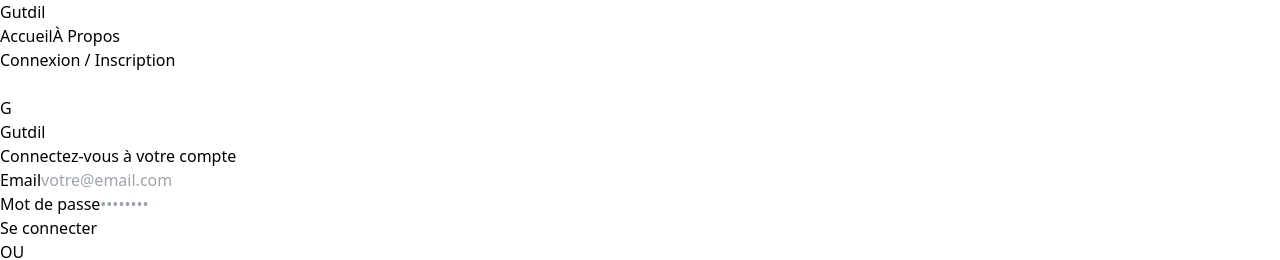
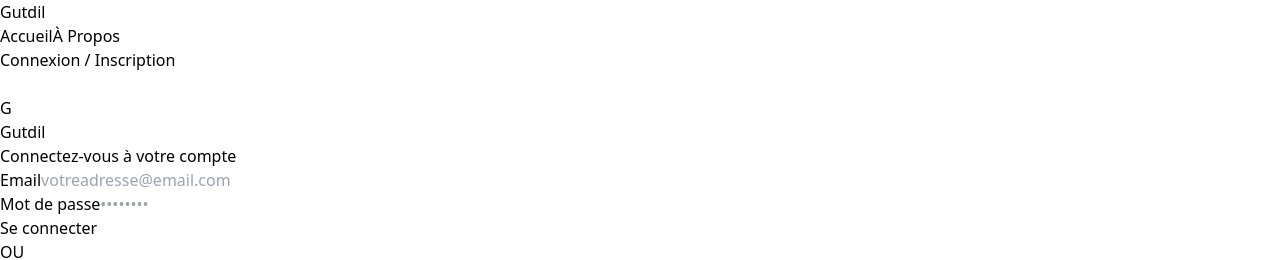
Before and after one commit to thierrykmr/gutdil, a React (Vite) app in the folder gutdil/: page /connexion in a window 1280 px wide. Shown: the top 260 px of the page. Built offline with nearby package versions, Linux system fonts and the light colour scheme; no server answers.

Commit message:
Authentification robuste (mdp) + petite mise en forme

```diff
--- a/gutdil/src/components/CommonList.jsx
+++ b/gutdil/src/components/CommentList.jsx
@@ -1,5 +1,3 @@
-// src/components/CommentList.jsx
-
 import React, { useState, useEffect } from 'react';
 import { db } from '../firebaseConfig';
 import { collection, query, orderBy, onSnapshot } from 'firebase/firestore';
--- a/gutdil/src/pages/Auth.jsx
+++ b/gutdil/src/pages/Auth.jsx
@@ -106,7 +106,7 @@ function Auth() {
               <input
                 id="email" type="email" value={email}
                 onChange={(e) => setEmail(e.target.value)}
-              required placeholder="votre@email.com"
+                required placeholder="votreadresse@email.com"
                 autoComplete='email'
                 className="w-full p-3 rounded-md bg-gray-700 border border-gray-600 focus:outline-none focus:ring-2 focus:ring-cyan-500"
               />
@@ -119,8 +119,11 @@ function Auth() {
                 id="password" type="password" value={password}
                 onChange={(e) => setPassword(e.target.value)}
                 required placeholder="••••••••" autoComplete="current-password"
+                // pattern="^(?=.*[a-zA-Z])(?=.*\d)(?=.*[!@#$%^&*])[a-zA-Z\d!@#$%^&*]{8,}$"
+                // title="Minimum 8 caractères, dont au moins une lettre, un chiffre et un caractère spécial (!@#$%^&*)"
                 className="w-full p-3 rounded-md bg-gray-700 border border-gray-600 focus:outline-none focus:ring-2 focus:ring-cyan-500"
               />
+              {/* <p className="text-xs text-gray-400 mt-1">Min. 8 caractères, 1 lettre, 1 chiffre, 1 caractère spécial</p> */}
             </div>
 
             {error && (
--- a/gutdil/src/pages/DealDetail.jsx
+++ b/gutdil/src/pages/DealDetail.jsx
@@ -4,7 +4,7 @@ import { db } from '../firebaseConfig';
 import { doc, getDoc, onSnapshot } from 'firebase/firestore';
 import { useAuth } from '../context/AuthContext';
 
-import CommentList from '../components/CommonList';
+import CommentList from '../components/CommentList';
 import CommentForm from '../components/CommentForm';
 
 
@@ -101,7 +101,7 @@ useEffect(() => {
       </button>
 
       <div className="bg-gray-800 p-6 rounded-xl shadow-2xl">
-        <h1 className="text-4xl font-extrabold mb-4 text-cyan-400">{deal.title}</h1>
+        <h1 className="text-3xl font-bold mb-4 text-cyan-400">{deal.title}</h1>
 
         {deal.imageUrl && (
           <img src={deal.imageUrl} alt={deal.title} className="w-full max-h-96 object-contain rounded-lg mb-6 bg-gray-700" />
```
Lines whose indentation alone changed are shown as unchanged.
